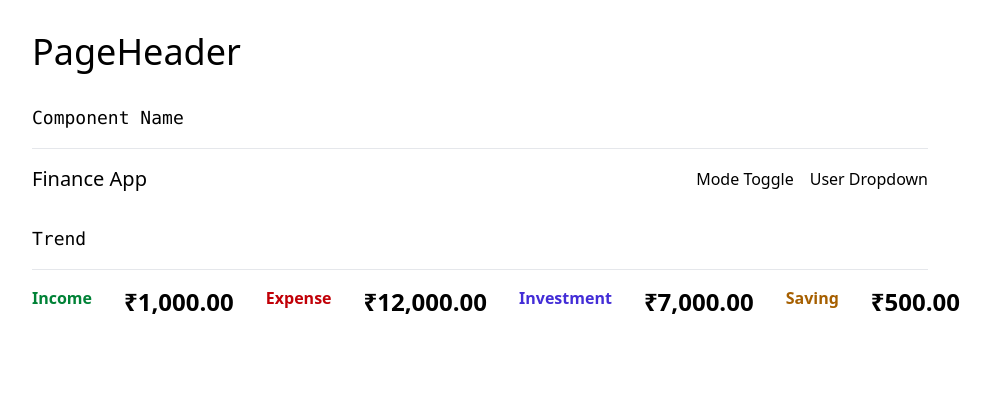
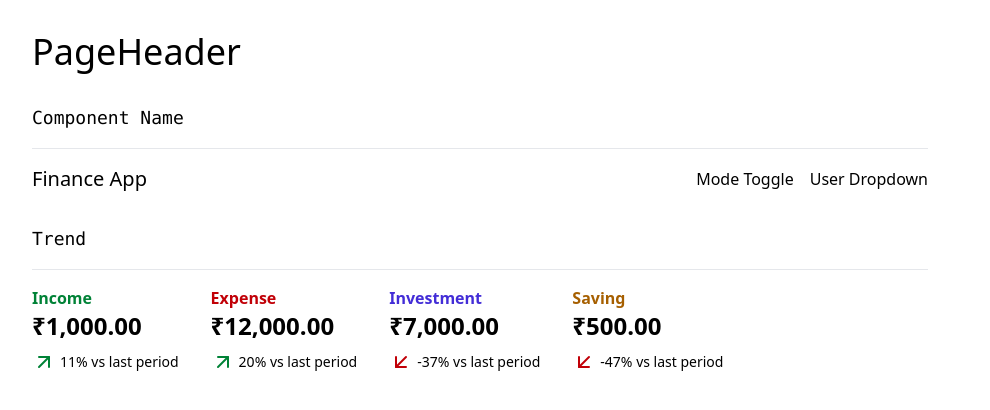
Before and after one commit to bhanu-21/next16-finance-app, a Next.js app: page /playground in a window 1280 px wide. Shown: the top 410 px of the page, without its empty margins (160-1150 px from the left). Built offline with nearby package versions, Linux system fonts and the light colour scheme.

Commit message:
financial trend - more/less money

```diff
--- a/app/playground/page.js
+++ b/app/playground/page.js
@@ -18,10 +18,10 @@
                 <h2 className="mb-4 text-lg font-mono">Trend</h2>
                 <hr className="mb-4 border-gray-200 dark:border-gray-800" />
                 <div className="flex space-x-8">
-                    <Trend type="Income" amount={1000} />
-                    <Trend type="Expense" amount={12000} />
-                    <Trend type="Investment" amount={7000} />
-                    <Trend type="Saving" amount={500} />
+                    <Trend type="Income" amount={1000} prevAmount={900} />
+                    <Trend type="Expense" amount={12000} prevAmount={10000} />
+                    <Trend type="Investment" amount={7000} prevAmount={11100} />
+                    <Trend type="Saving" amount={500} prevAmount={950} />
                 </div>
             </div>
         </main>
--- a/components/trend.js
+++ b/components/trend.js
@@ -1,3 +1,6 @@
+import { ArrowDownLeft, ArrowUpRight } from "lucide-react"
+import { useMemo } from "react"
+
 export default function Trend({ type, amount, prevAmount }) {
     const colorClasses = {
         'Income': 'text-green-700 dark:text-green-300',
@@ -7,18 +10,26 @@
     }
 
     const calcPercentageChange = (amount, prevAmount) => {
-        if (prevAmount === 0) return 0
+        if (!prevAmount || !amount) return 0
         return ((amount - prevAmount) / prevAmount) * 100
     }
+
+    const percentageChange = useMemo(() => calcPercentageChange(amount, prevAmount).toFixed(0), [amount, prevAmount])
 
     const formatCurrency = (amount) => new Intl.NumberFormat('en-IN', { style: 'currency', currency: 'INR' }).format(amount)
 
     return (
-        <>
+        <div>
             <div className={`font-semibold ${colorClasses[type]}`}>{type}</div>
             <div className="text-2xl font-semibold text-black dark:text-white mb-2">
                 {amount ? formatCurrency(amount) : formatCurrency(0)}
             </div>
-        </>
+
+            <div className="flex space-x-1 items-center text-sm">
+                {percentageChange <= 0 && <ArrowDownLeft className="text-red-700 dark:text-red-300" />}
+                {percentageChange > 0 && <ArrowUpRight className="text-green-700 dark:text-green-300" />}
+                <div>{percentageChange}% vs last period</div>
+            </div>
+        </div>
     )
 }
--- a/package.json
+++ b/package.json
@@ -9,6 +9,7 @@
     "lint": "eslint"
   },
   "dependencies": {
+    "lucide-react": "^1.54.0",
     "next": "16.4.0",
     "react": "19.3.0",
     "react-dom": "19.3.0"
```
Also changed, not shown: 1 other file (tests, documents, lock files or other folders).
